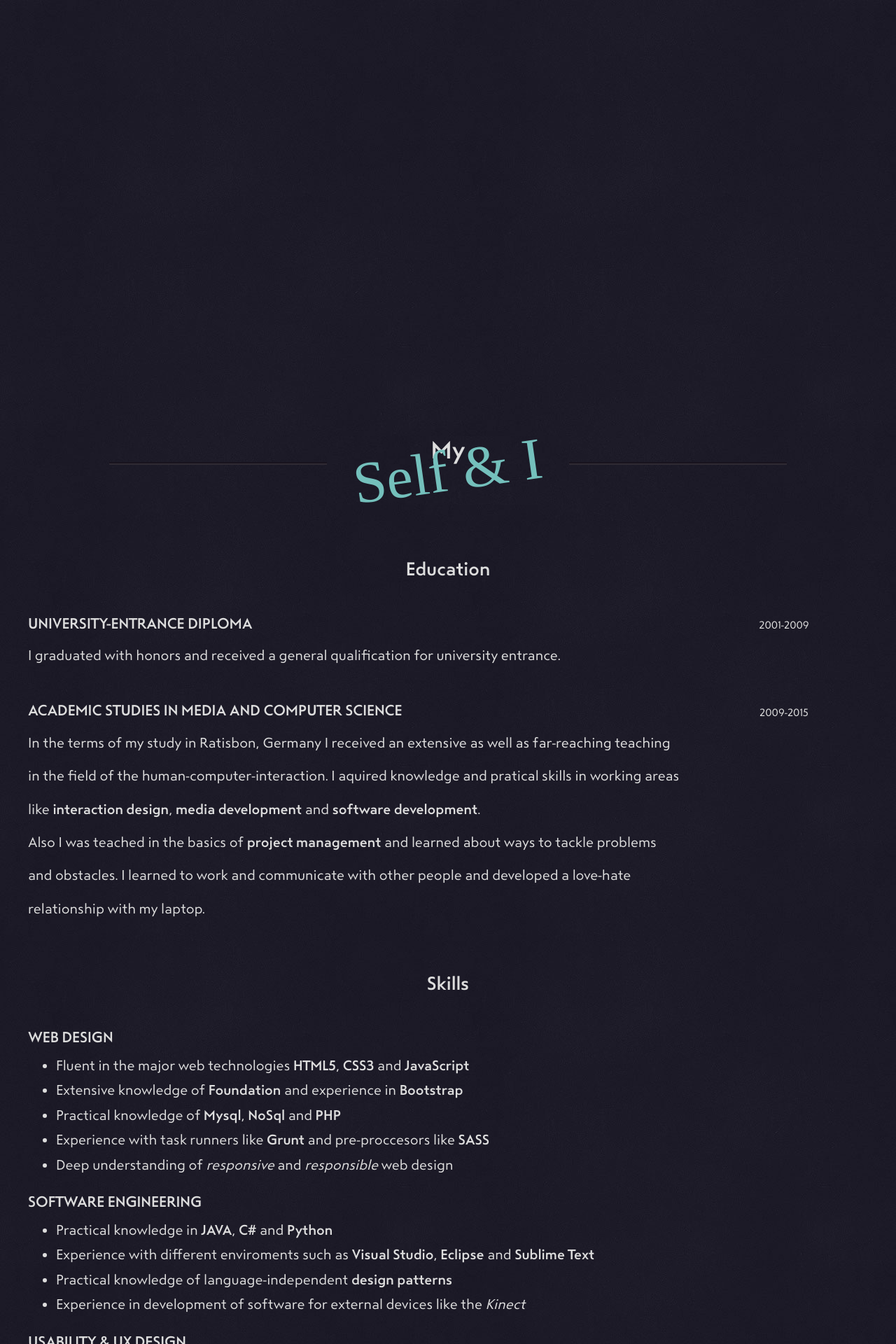
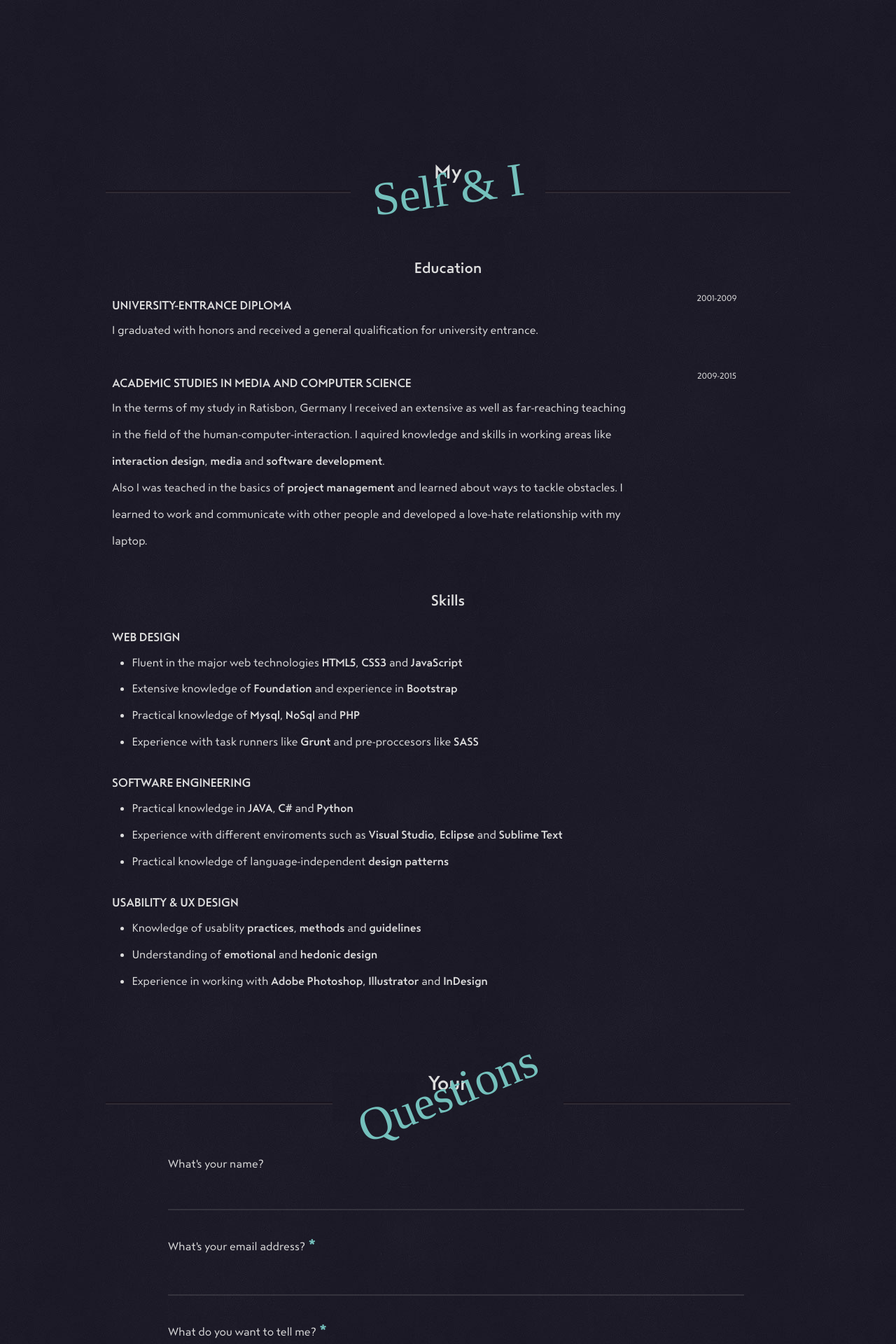
Before and after one commit to CrazyCrud/portfolio-website-1, a PHP site: page / in a window 1280 px wide. Shown: the part 2080-4000 px from the top of the page at 70% size. Run offline with PHP 8.4, Linux system fonts and the light colour scheme; some web fonts are replaced.

Commit message:
Changed stuff

```diff
--- a/index.php
+++ b/index.php
@@ -48,7 +48,6 @@ if($email != false && $message != false && $captcha != false){
 	<link rel="shortcut icon" type="image/png" href="assets/icons/favicon_small.png"/>
 </head>
 <body>
-	<div class="index">
 	<div class="nav-sticky">
 		<nav class="top-bar">
 			<ul class="title-bar">
@@ -69,12 +68,13 @@ if($email != false && $message != false && $captcha != false){
 			</section>
 		</nav>
 	</div>
+	<div id="skrollr-body" class="index">
 		<div class="header" data-0="background-position: 50% -6%;" data-500="background-position: 50% 6%;">
 			<div class="overlay"></div>
 			<div class="header-text">
 				<h2>Hello!</h2>
 				<p class="uppercase">
-					My Name is <span class="primary-light">Constantin Lehenmeier</span>, I&#39;m a web enthusiast and a daily programmer from Germany.
+					My Name is <span class="primary-light">Constantin Lehenmeier</span>, I&#39;m a pixel pusher and a daily programmer from Germany.
 					</br>And I make cool shit for cool people!
 				</p>
 			</div>
@@ -261,8 +261,8 @@ if($email != false && $message != false && $captcha != false){
 									<h5 class="uppercase">Academic Studies in Media and Computer Science</h5>
 									<p>
 										In the terms of my study in Ratisbon, Germany I received an extensive as well as far-reaching teaching in the field of the human-computer-interaction.
-										I aquired knowledge and pratical skills in working areas like <strong>interaction design</strong>, <strong>media development</strong> and <strong>software development</strong>.
-										</br>Also I was teached in the basics of <strong>project management</strong> and learned about ways to tackle problems and obstacles.
+										I aquired knowledge and skills in working areas like <strong>interaction design</strong>, <strong>media</strong> and <strong>software development</strong>.
+										</br>Also I was teached in the basics of <strong>project management</strong> and learned about ways to tackle obstacles.
 										I learned to work and communicate with other people and developed a love-hate relationship with my laptop.
 									</p>
 								</div>
@@ -310,14 +310,12 @@ if($email != false && $message != false && $captcha != false){
 										<li>Extensive knowledge of <strong>Foundation</strong> and experience in <strong>Bootstrap</strong></li>
 										<li>Practical knowledge of <strong>Mysql</strong>, <strong>NoSql</strong> and <strong>PHP</strong></li>
 										<li>Experience with task runners like <strong>Grunt</strong> and pre-proccesors like <strong>SASS</strong></li>
-										<li>Deep understanding of <em>responsive</em> and <em>responsible</em> web design</li>
 									</ul>
 									<h5 class="uppercase">Software Engineering</h5>
 									<ul>
 										<li>Practical knowledge in <strong>JAVA</strong>, <strong>C#</strong> and <strong>Python</strong></li>
 										<li>Experience with different enviroments such as <strong>Visual Studio</strong>, <strong>Eclipse</strong> and <strong>Sublime Text</strong></li>
 										<li>Practical knowledge of language-independent <strong>design patterns</strong></li>
-										<li>Experience in development of software for external devices like the <em>Kinect</em></li>
 									</ul>
 									<h5 class="uppercase">Usability & UX Design</h5>
 									<ul>
--- a/projects.php
+++ b/projects.php
@@ -37,8 +37,7 @@ $prev = ($project_id - 1) <= 0? $projects_max: ($project_id - 1);
 	</noscript>
 	<link rel="shortcut icon" type="image/png" href="assets/icons/favicon_small.png"/>
 </head>
-<body class="animsition">
-	<div class="index projects">
+<body>
 	<div class="nav-sticky">
 		<nav class="top-bar">
 			<ul class="title-bar">
@@ -58,6 +57,7 @@ $prev = ($project_id - 1) <= 0? $projects_max: ($project_id - 1);
 			</section>
 		</nav>
 	</div>
+	<div id="skrollr-body" class="index projects">
 		<div class="header" data-0="background-position: 50% -6%;" data-500="background-position: 50% 6%;">
 			<div class="overlay"></div>
 			<div class="header-text">
--- a/scss/framework/_typography.scss
+++ b/scss/framework/_typography.scss
@@ -1,5 +1,5 @@
 $default_font_size: 20px;
-$small_font_size: 18px;
+$small_font_size: 16px;
 $default_regular: "SteagalRegular";
 $default_bold: "SteagalBold";
 $default_light: "SteagalLight";
--- a/scss/modules/_base.scss
+++ b/scss/modules/_base.scss
@@ -43,8 +43,7 @@ html{
 }
 
 
-@media (-webkit-min-device-pixel-ratio: 1),
-	(min-resolution: 144dpi) {
+@media only screen and (min-width: 1367px) {
 	html{
 		font-size: $default_font_size;
 	}
@@ -206,7 +205,7 @@ a.dest{
 	width: 90%;
 	text-align: center;
 	z-index: 2;
-	min-height: 208px;
+	min-height: 108px;
 	max-width: 1120px;
 	p{
 		line-height: $positive_5;
@@ -214,8 +213,7 @@ a.dest{
 }
 
 
-@media (-webkit-min-device-pixel-ratio: 1),
-	(min-resolution: 144dpi) {
+@media only screen and (min-width: 1367px) {
 	.header-text{
 		max-width: 1700px;
 	}
--- a/scss/sections/_home.scss
+++ b/scss/sections/_home.scss
@@ -15,16 +15,40 @@
 
 .headline{
 	display: block;
-	margin-top: -40px;
-	font-size: $positive_6;
+	margin-top: -20px;
+	font-size: $positive_3;
 	font-family: $script;
 	font-weight: 400;
 	font-style: normal;
 	color: $primary_light;
 }
 
+.about{
+	.headline{
+		margin-top: -10px;
+	}
+}
+
 .skills, .about, .contact{
 	padding: 0 $positive_1;
+}
+
+.skills, .about, .contact, .projects{
+	h3 {
+		margin-bottom: 0;
+	}
+}
+
+@media screen and (min-width: $header_medium){
+	.headline{
+		font-size: $positive_6;
+		margin-top: -40px;
+	}
+	.about{
+		.headline{
+			margin-top: -30px;
+		}
+	}
 }
 
 @media screen and (min-width: 54em){
@@ -109,8 +133,7 @@
 }
 
 
-@media (-webkit-min-device-pixel-ratio: 1),
-	(min-resolution: 144dpi) {
+@media only screen and (min-width: 1367px) {
 	.skills-content{
 		max-width: 70em;
 	}
@@ -338,10 +361,10 @@
 }
 
 
-@media (-webkit-min-device-pixel-ratio: 1),
-	(min-resolution: 144dpi) {
+@media only screen and (min-width: 1367px) {
 	.project-content{
 		max-width: 60em;
+		font-size: 18px;
 	}
 }
 
@@ -360,7 +383,7 @@
 		margin-bottom: $positive_4;
 
 		h5{
-			margin: $positive_1 0;
+			margin: $positive_4 0;
 			margin-bottom: $negative_5;
 		}
 
@@ -369,7 +392,7 @@
 		}
 
 		p{
-			line-height: $positive_4;
+			line-height: $positive_6;
 		}
 	}
 
@@ -381,8 +404,20 @@
 			list-style: disc;
 			text-align: left;
 			margin-top: 0;
+			padding-left: $positive_1;
 			li{
-				line-height: $positive_4;
+				line-height: $positive_6;
+
+			}
+		}
+	}
+}
+
+@media screen and (min-width: 32em){
+	.about-content-container{
+		.employment{
+			ul{
+				padding-left: $positive_4;
 			}
 		}
 	}
@@ -474,6 +509,10 @@
 		border-bottom: 2px solid rgba(150, 150, 150, 0.2);
 		font-size: $positive_2;
 		transition: background-color 0.2s;
+	}
+
+	#message{
+		resize: vertical;
 	}
 
 	#number-1, #number-2{
```
Also changed, not shown: js/app.js (+15 -1 lines), js/sections/home.js (+26 -8 lines), css/home.css, css/projects.css, js/home.js, js/project.js. Lines whose indentation alone changed are shown as unchanged.
